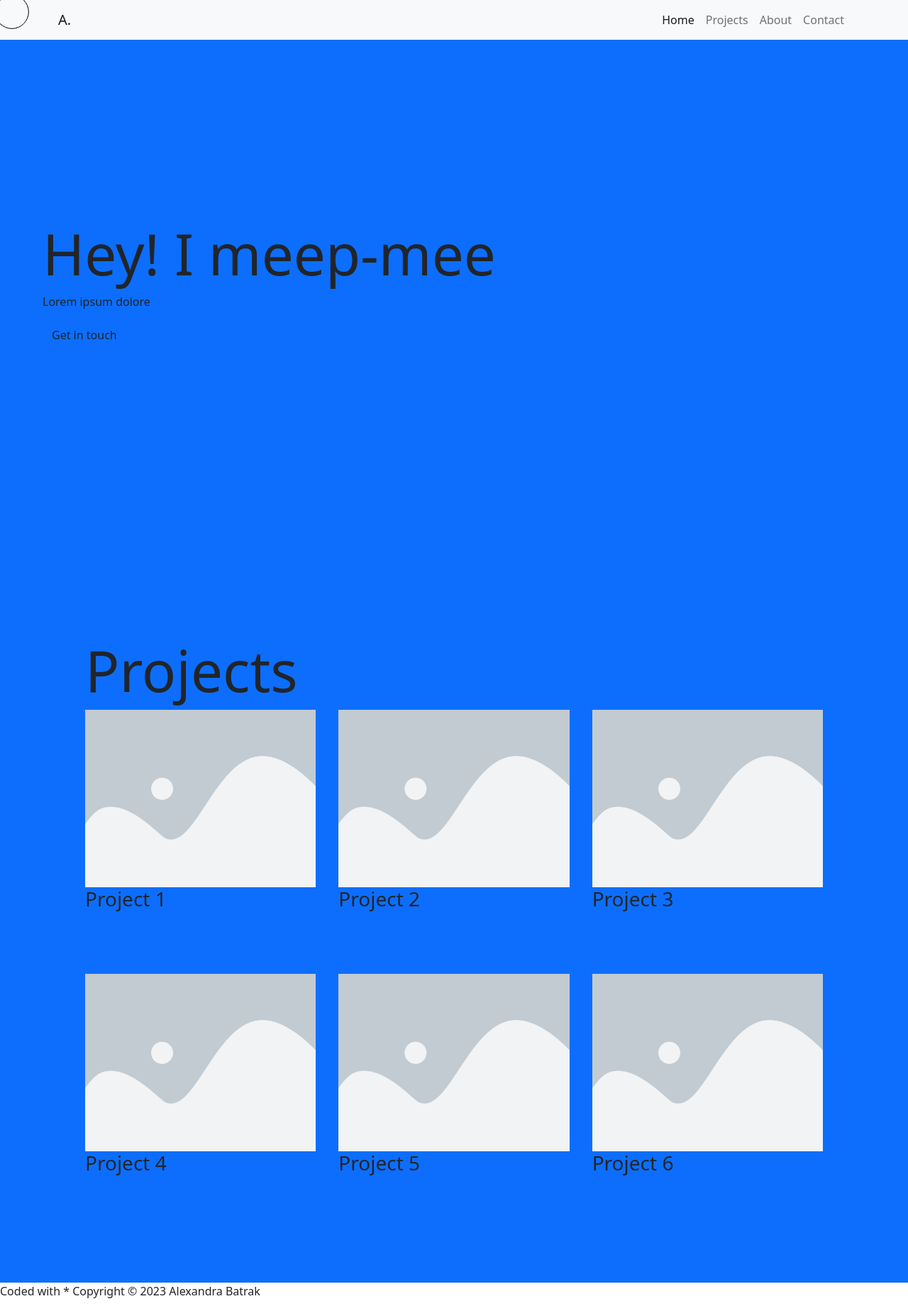
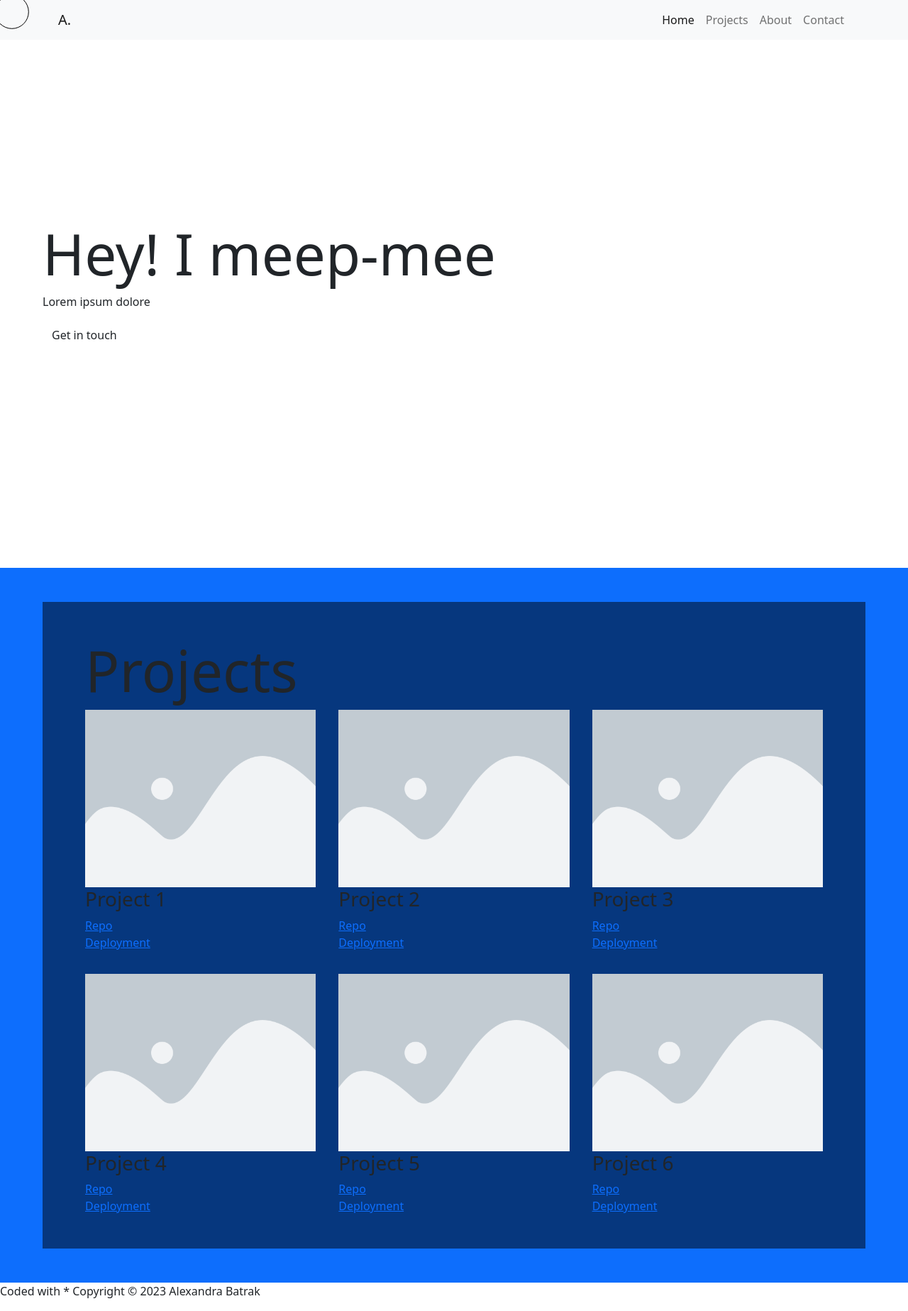
Before and after one commit to alexandrabatrak/react-portfolio, a React (Create React App) app: page / in a window 1280 px wide. Shown: the whole page at 71% size. Built offline with nearby package versions, Linux system fonts and the light colour scheme.

Commit message:
Update background

```diff
--- a/src/components/pages/About.js
+++ b/src/components/pages/About.js
@@ -8,7 +8,7 @@ export default function About() {
       animate={{ opacity: 1, x: [0, 50, 0] }}
       exit={{ opacity: 0, x: 0 }}
       transition={{ ease: 'easeInOut', duration: 1 }}
-      className='bg-primary d-flex align-items-center min-vh-100 p-5'>
+      className='bg-black bg-opacity-50 d-flex align-items-center min-vh-100 p-5'>
       <Container fluid>
         <Row>
           <motion.div
--- a/src/components/pages/Contact.js
+++ b/src/components/pages/Contact.js
@@ -10,7 +10,7 @@ export default function Contact() {
       animate={{ opacity: 1, x: [0, 50, 0] }}
       exit={{ opacity: 0, x: 0 }}
       transition={{ ease: 'easeInOut', duration: 1 }}
-      className='bg-primary d-flex align-items-center min-vh-100 p-5'>
+      className='bg-black bg-opacity-50 d-flex align-items-center min-vh-100 p-5'>
       <Container>
         <Row>
           <motion.div
--- a/src/components/pages/Home.js
+++ b/src/components/pages/Home.js
@@ -49,7 +49,7 @@ export default function Home() {
         animate={{ opacity: 1 }}
         exit={{ opacity: 0, y: '200%' }}
         transition={{ ease: 'easeInOut', duration: 1 }}
-        className='bg-primary d-flex align-items-center min-vh-100 p-5'>
+        className='d-flex align-items-center min-vh-100 p-5'>
         <Container fluid>
           <Row>
             <div>
@@ -65,7 +65,6 @@ export default function Home() {
           </Row>
         </Container>
       </motion.section>
-
       <motion.section
         initial={{ opacity: 0 }}
         animate={{ opacity: 1 }}
--- a/src/components/pages/Projects.js
+++ b/src/components/pages/Projects.js
@@ -25,7 +25,7 @@ export default function Projects() {
       animate={{ opacity: 1, x: [0, 50, 0] }}
       exit={{ opacity: 0, x: 0 }}
       transition={{ ease: 'easeInOut', duration: 1 }}
-      className='bg-primary d-flex align-items-center min-vh-100 p-5'>
+      className='bg-black bg-opacity-50 d-flex align-items-center min-vh-100 p-5'>
       <Container style={{ maxWidth: '1200px' }}>
         <Row>
           <div>
```
